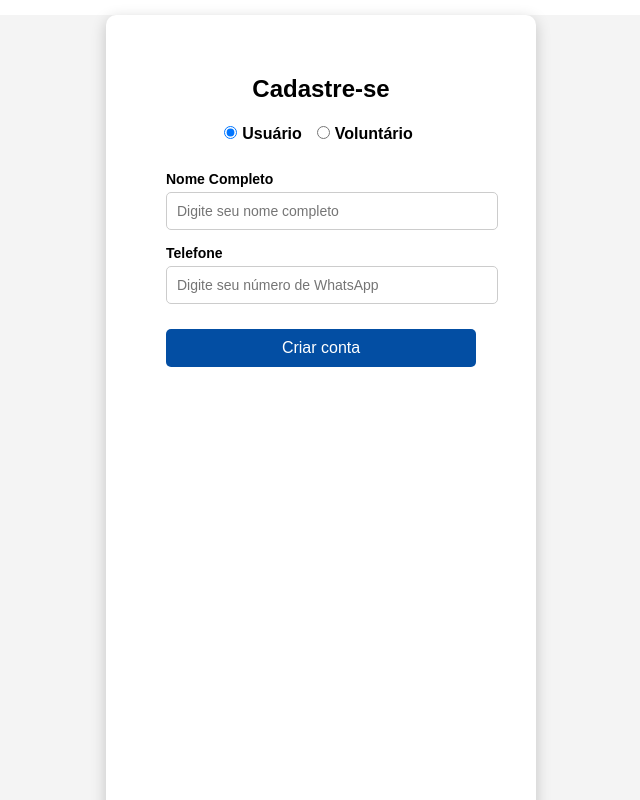
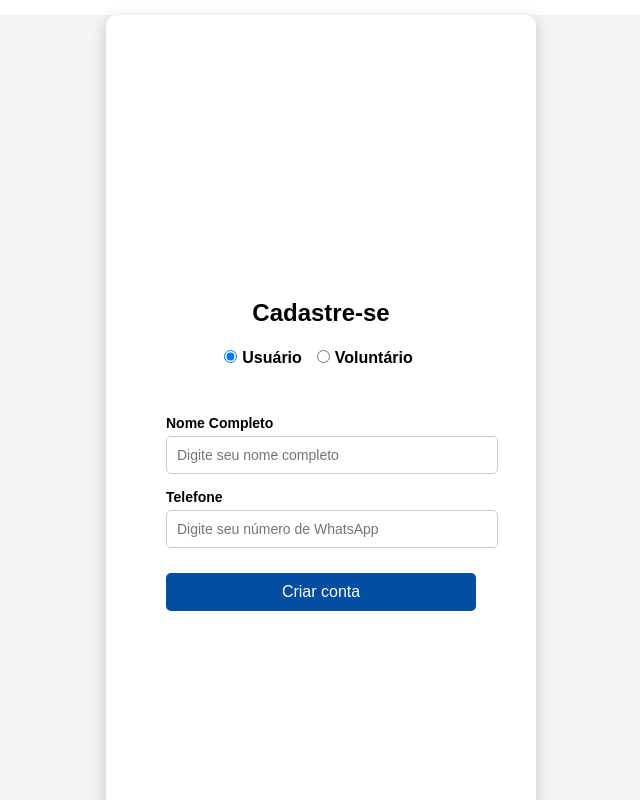
Before and after one commit to Anafcamargo/ProjetoIntegrador, a React (Create React App) app: page /Login/Cadastro in a window 1280 px wide. Shown: the top 800 px of the page, without its empty margins (319-959 px from the left). Built offline with nearby package versions, Linux system fonts and the light colour scheme.

Commit message:
Corrigido a tela de cadastro

```diff
--- a/src/estilo/estilo.css
+++ b/src/estilo/estilo.css
@@ -442,6 +442,10 @@ margin-bottom: 100px;
 }
 
 .containerCadastro {
+    display: flex;
+    justify-content: center;
+
+    flex-direction: column;
     background-color: #fff;
     padding: 40px;
     border-radius: 10px;
@@ -889,8 +893,8 @@ label {
 input[type="email"] {
   width: calc(100% - 22px);
   padding: 10px;
-  border: 1px solid;
-  border-radius: 4px;
+ /* border: 1px solid;
+  border-radius: 4px;*/
   margin-bottom: 20px;
   box-sizing: border-box;
 }
--- a/src/paginas/cadastro.tsx
+++ b/src/paginas/cadastro.tsx
@@ -46,7 +46,7 @@ function Cadastro() {
 
       {tipoCadastro === "usuario" && (
         <div className="formContainerUsuario">
-          <form>
+          <div>
             <div className="formGroup">
               <label className="label">Nome Completo</label>
               <input type="text" placeholder="Digite seu nome completo" className="input" />
@@ -58,13 +58,13 @@ function Cadastro() {
             <button type="submit" className="button">
               Criar conta
             </button>
-          </form>
+          </div>
         </div>
       )}
 
       {tipoCadastro === "voluntario" && (
         <div className="formContainer">
-          <form>
+          <div>
             <div className="formGroup">
               <label className="label">Nome Completo</label>
               <input type="text" placeholder="Digite seu nome completo" className="input" />
@@ -75,7 +75,7 @@ function Cadastro() {
             </div>
             <div className="formGroup">
               <label className="label">Data de nascimento</label>
-              <input type="date" className="input" />
+              <input type="text" placeholder="Digita a data de Nascimento" className="input" />
             </div>
             <div className="formGroup">
               <label className="label">E-mail</label>
@@ -100,7 +100,7 @@ function Cadastro() {
             <button type="submit" className="button">
               Criar conta
             </button>
-          </form>
+          </div>
         </div>
       )}
 
--- a/src/paginas/home.tsx
+++ b/src/paginas/home.tsx
@@ -96,7 +96,7 @@ function Home() {
       </section>
 
       {/*--------Tela Ranking--------*/}
-      <div className="container-ranking">
+    <div className="container-ranking">
 
 
       <Swiper
@@ -113,8 +113,6 @@ function Home() {
     </SwiperSlide>
   ))}
 </Swiper>
-
-
 
 
       </div>
```
